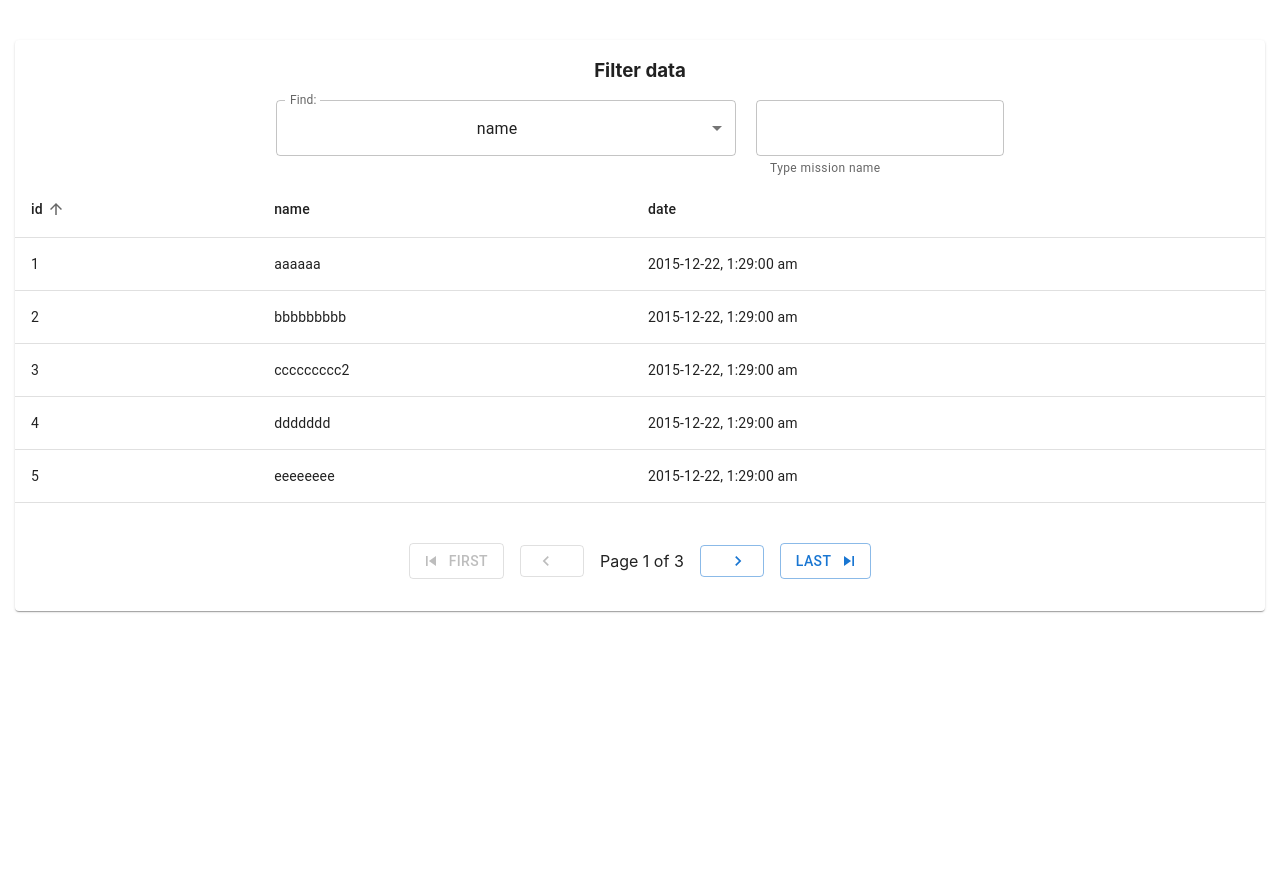
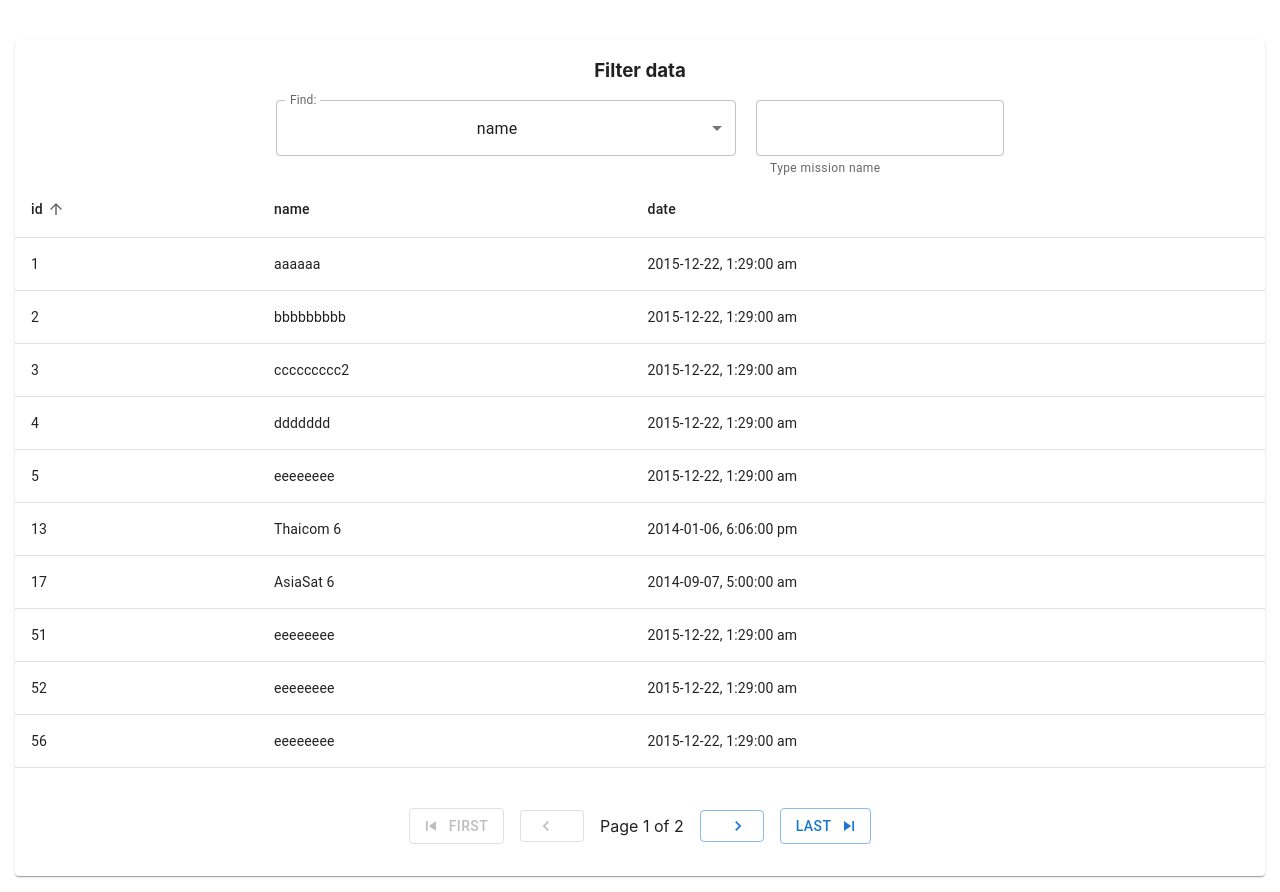
Before and after one commit to guzdziac55/rocket, a React (Create React App) app: page / in a window 1280 px wide. Before the commit the page ends 800 px from the top, so only its background shows below. Built offline with nearby package versions, Linux system fonts and the light colour scheme.

Commit message:
prettier + abstraction added + props modification for clear code

```diff
--- a/src/components/MuiTable.tsx
+++ b/src/components/MuiTable.tsx
@@ -1,28 +1,19 @@
-import React, { useState } from 'react'
+import React, { useState, useMemo } from 'react'
 import Table from '@mui/material/Table'
-import TableHead from '@mui/material/TableHead'
 import TableBody from '@mui/material/TableBody'
-import TableRow from '@mui/material/TableRow'
-import TableCell from '@mui/material/TableCell'
-import TableSortLabel from '@mui/material/TableSortLabel'
-
+import { Box, Paper, SelectChangeEvent } from '@mui/material'
 import InputLabel from '@mui/material/InputLabel'
 import MenuItem from '@mui/material/MenuItem'
 import FormControl from '@mui/material/FormControl'
 import Select from '@mui/material/Select'
 import TextField from '@mui/material/TextField'
-
-import { Box, Paper, SelectChangeEvent } from '@mui/material'
-
 import Stack from '@mui/material/Stack'
 import Pagination from './Pagination'
-
-// functions => put into index tsx
+import TableHeader from './TableHeader'
+import RowItem from './RowItem'
 import paginateRows from './helpers/paginate'
 import sortRows from './helpers/sort'
 import filterData from './helpers/filter'
-
-import { convertUTCDate } from './helpers'
 import { Data, SortKeys, SortOrder } from './types'
 
 interface HeadItem {
@@ -58,13 +49,13 @@ const MuiTable: React.FC<MuiTableProps> = ({ data }) => {
     const [filterValue, setFilterValue] = useState<string>('')
     const [filterBy, setFilterBy] = useState<SortKeys>('mission_name')
     // sort state
-    const [sort, setSort] = useState<SortOrder>('asc')
+    const [sortOrder, setSortOrder] = useState<SortOrder>('asc') // change to sort order
     const [sortBy, setSortBy] = useState<SortKeys>('id')
 
     const handleSort = (property: SortKeys) => {
         setActivePage(1)
-        const isAsc = sortBy === property && sort === 'asc'
-        setSort(isAsc ? 'desc' : 'asc')
+        const isAsc = sortBy === property && sortOrder === 'asc'
+        setSortOrder(isAsc ? 'desc' : 'asc')
         setSortBy(property)
     }
 
@@ -83,13 +74,24 @@ const MuiTable: React.FC<MuiTableProps> = ({ data }) => {
             | 'id'
         setFilterBy(value)
     }
+    const rowsPerPage: number = 10
 
-    const rowsPerPage: number = 5
-    const filteredData = filterData(data, filterValue, filterBy)
-    const sortabledData = sortRows(filteredData, sort, sortBy)
+    const filteredData = useMemo(
+        () => filterData(data, filterValue, filterBy),
+        [data, filterValue, filterBy]
+    )
+    const sortabledData = useMemo(
+        () => sortRows(filteredData, sortOrder, sortBy),
+        [filteredData, sortOrder, sortBy]
+    )
+
+    const paginatedData = useMemo(
+        () => paginateRows(sortabledData, activePage, rowsPerPage),
+        [sortabledData, activePage, rowsPerPage]
+    )
+
     const dataCount = sortabledData.length
     const totalPages: number = Math.ceil(dataCount / rowsPerPage)
-    const paginatedData = paginateRows(sortabledData, activePage, rowsPerPage)
 
     let textFilterHint: string
     switch (filterBy) {
@@ -144,9 +146,7 @@ const MuiTable: React.FC<MuiTableProps> = ({ data }) => {
                             <MenuItem value="launch_date_utc">date</MenuItem>
                         </Select>
                     </FormControl>
-                    {/*  input control for filter   */}
                     <FormControl>
-                        {/* <InputLabel id="demo-simple-select-label">Sort By:</InputLabel> */}
                         <TextField
                             helperText={textFilterHint}
                             id="demo-helper-text-aligned"
@@ -155,37 +155,16 @@ const MuiTable: React.FC<MuiTableProps> = ({ data }) => {
                         />
                     </FormControl>
                 </Stack>
-                {/* <input value={filterValue} onChange={(e) => handleFilter(e)}></input> */}
                 <Table sx={{ mb: 5 }}>
-                    <TableHead>
-                        <TableRow>
-                            {headItems.map((item) => (
-                                <TableCell key={item.id}>
-                                    <TableSortLabel
-                                        active={sortBy === item.id}
-                                        direction={
-                                            sortBy === item.id ? sort : 'desc'
-                                        }
-                                        onClick={() => handleSort(item.id)}
-                                    >
-                                        {item.label}
-                                    </TableSortLabel>
-                                </TableCell>
-                            ))}
-                        </TableRow>
-                    </TableHead>
+                    <TableHeader
+                        onHandleSort={handleSort}
+                        sortBy={sortBy}
+                        sortOrder={sortOrder}
+                        headerItems={headItems}
+                    />
                     <TableBody>
                         {paginatedData.map((item) => (
-                            <TableRow key={item.id}>
-                                <TableCell>{item.id}</TableCell>
-                                <TableCell>{item.mission_name}</TableCell>
-                                <TableCell>
-                                    {convertUTCDate(
-                                        item.launch_date_utc,
-                                        false
-                                    )}
-                                </TableCell>
-                            </TableRow>
+                            <RowItem item={item}></RowItem>
                         ))}
                     </TableBody>
                 </Table>
--- /dev/null
+++ b/src/components/RowItem.tsx
@@ -0,0 +1,24 @@
+import React from 'react'
+import { TableCell, TableRow } from '@mui/material'
+import { convertUTCDate } from './helpers'
+import { DataItem } from './types'
+
+interface RowItemProps {
+    item: DataItem
+}
+
+const RowItem: React.FC<RowItemProps> = ({ item }) => {
+    return (
+        <>
+            <TableRow key={item.id}>
+                <TableCell>{item.id}</TableCell>
+                <TableCell>{item.mission_name}</TableCell>
+                <TableCell>
+                    {convertUTCDate(item.launch_date_utc, false)}
+                </TableCell>
+            </TableRow>
+        </>
+    )
+}
+
+export default RowItem
--- /dev/null
+++ b/src/components/TableHeader.tsx
@@ -0,0 +1,46 @@
+import React from 'react'
+import { SortKeys, SortOrder } from './types'
+import TableHead from '@mui/material/TableHead'
+import TableRow from '@mui/material/TableRow'
+import TableCell from '@mui/material/TableCell'
+import TableSortLabel from '@mui/material/TableSortLabel'
+
+type HeadItem = {
+    id: SortKeys
+    label: string
+    numeric: boolean
+}
+
+interface TableHeaderProps {
+    onHandleSort: (property: SortKeys) => void
+    sortBy: SortKeys
+    sortOrder: SortOrder
+    headerItems: readonly HeadItem[]
+}
+
+const TableHeader: React.FC<TableHeaderProps> = ({
+    onHandleSort,
+    sortBy,
+    sortOrder,
+    headerItems,
+}) => {
+    return (
+        <TableHead>
+            <TableRow>
+                {headerItems.map((item) => (
+                    <TableCell key={item.id}>
+                        <TableSortLabel
+                            active={sortBy === item.id}
+                            direction={sortBy === item.id ? sortOrder : 'desc'}
+                            onClick={() => onHandleSort(item.id)}
+                        >
+                            {item.label}
+                        </TableSortLabel>
+                    </TableCell>
+                ))}
+            </TableRow>
+        </TableHead>
+    )
+}
+
+export default TableHeader
```
